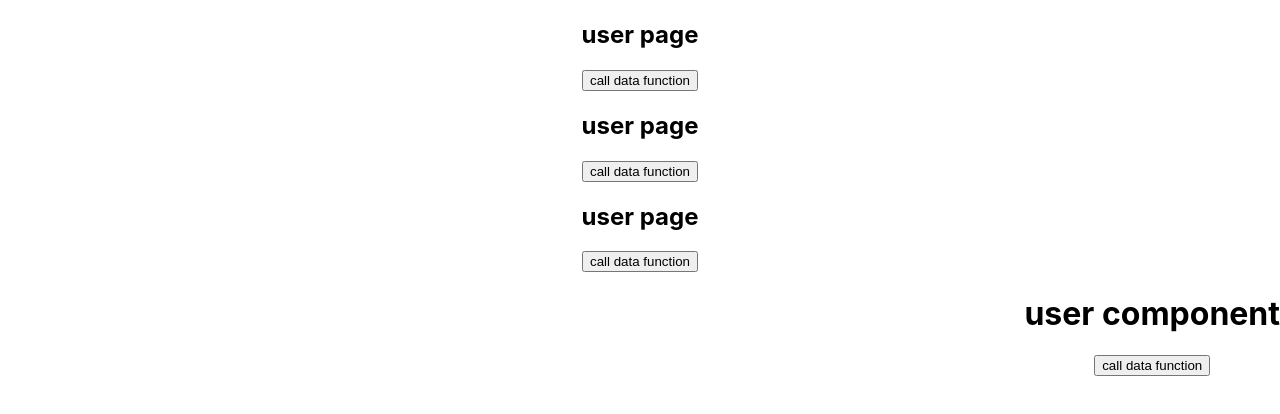
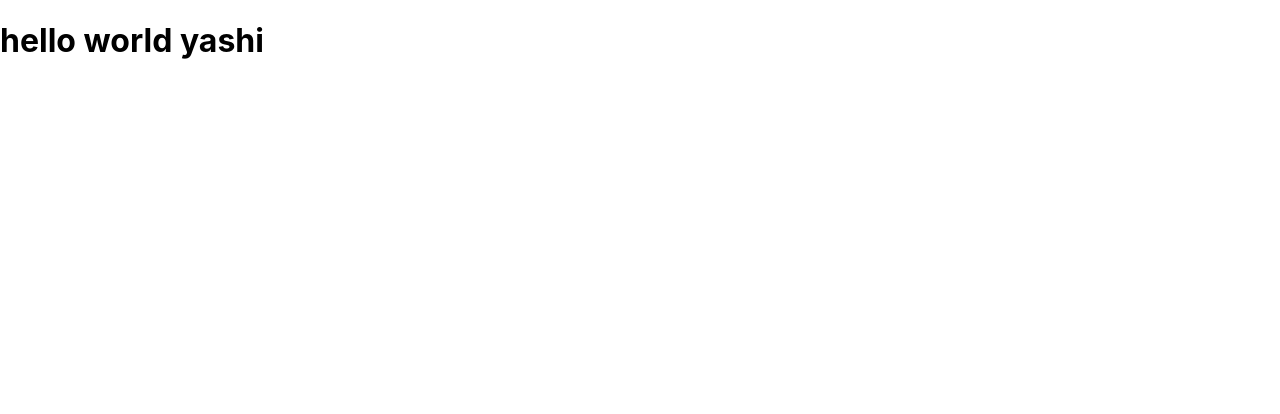
Before and after one commit to rolitiwari1234/Reactjs, a React (Create React App) app: page / in a window 1280 px wide. Shown: the top 414 px of the page. Built offline with nearby package versions, Linux system fonts and the light colour scheme.

Commit message:
constructor life cycle method

```diff
--- a/src/App.js
+++ b/src/App.js
@@ -1,26 +1,26 @@
 
 import logo from './logo.svg';
 import './App.css';
-import User from './User';
-import Members from './Members';
+import React from 'react'
+
+class App extends React.Component{
+    constructor()
+
+    {
+        super();
+        this.state = {
+            data : "yashi"
+        }
+    }
+    render(){
 
 
-function App(){
- function getData(){
-    {
-        alert("hello app")
+        return(
+            <div>
+                <h1>hello world {this.state.data}</h1>
+            </div>
+        )
     }
- }
-
-return (
-    <div className="App">
-    <User data = {getData}/>
-    <User data = {getData}/>
-    <User data = {getData}/>
-    <div style = {{float:'right'}}>
-    <Members data = {getData} /></div>
-     </div>
-    )
 }
 
 
```
